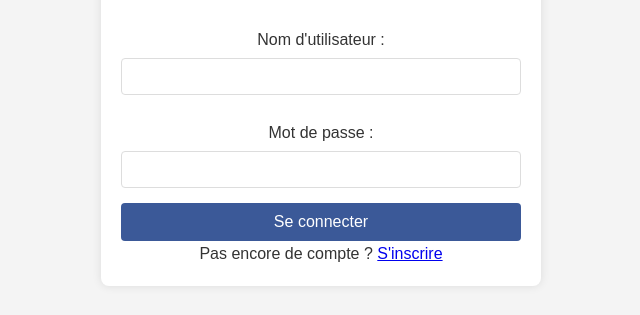
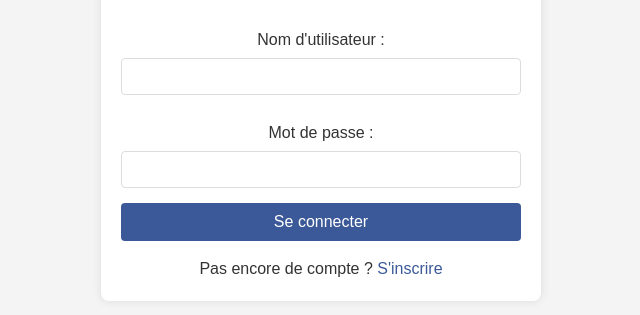
Before and after one commit to Ml39140yt/topazcompagnie, a plain HTML site: page index.html in a window 1280 px wide. Shown: the part 161-476 px from the top of the page, without its empty margins (319-959 px from the left). Drawn offline with Linux system fonts and the light colour scheme.

Commit message:
Update style.css

```diff
--- a/style.css
+++ b/style.css
@@ -155,3 +155,16 @@ footer a:hover {
 #login-container input[type="submit"]:hover {
     background-color: #2d4373;
 }
+
+#login-container p {
+    margin-top: 15px;
+}
+
+#login-container a {
+    color: #3b5998;
+    text-decoration: none;
+}
+
+#login-container a:hover {
+    text-decoration: underline;
+}
```
